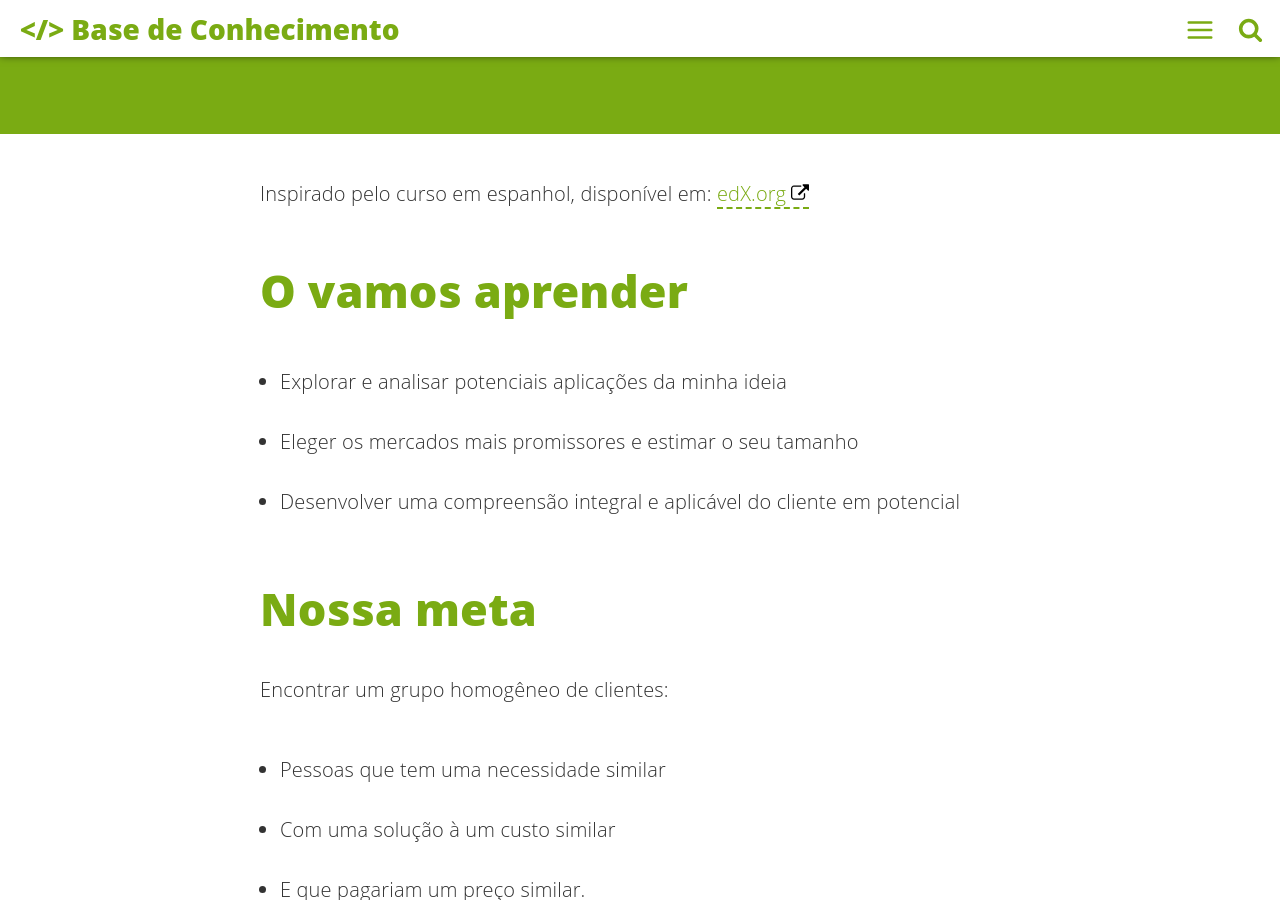
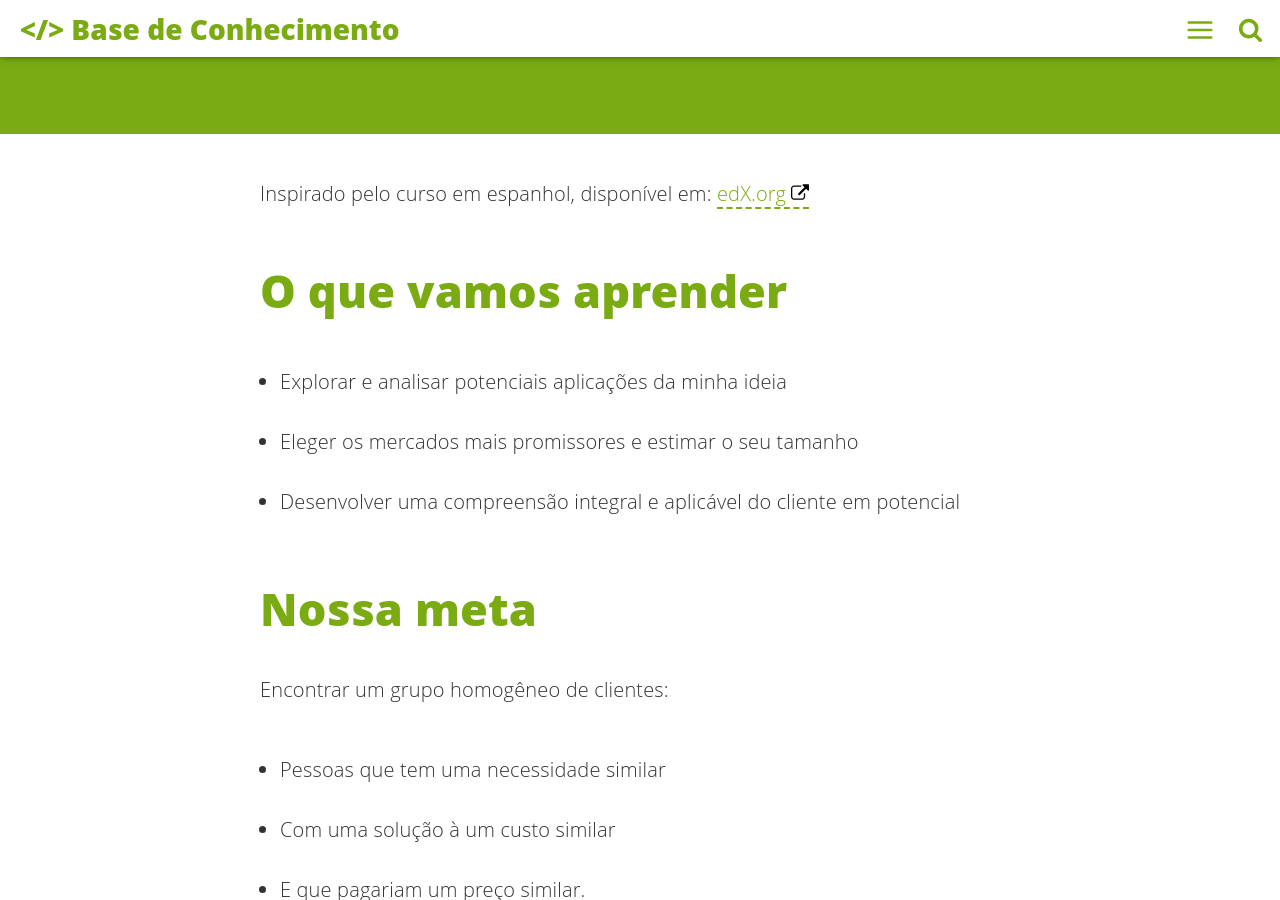
Before and after one commit to IFPB-PRPIPG/IFPB-PRPIPG.github.io, a Jekyll site: the page built from _posts/2018-05-20-segmentacao-de-mercado-parte-1.md, in a window 1280 px wide and 900 px high, scrolled down 366 px. Built offline with Jekyll 4.4.1, drawn with Linux system fonts in a browser that asks for light colours; comment, search, counter and statistics services are not loaded.

Commit message:
Correção ortogŕafica

```diff
--- a/_posts/2018-05-20-segmentacao-de-mercado-parte-1.md
+++ b/_posts/2018-05-20-segmentacao-de-mercado-parte-1.md
@@ -26,7 +26,7 @@ github_username: 'kelvinromero'
 <!-- Content -->
 Inspirado pelo curso em espanhol, disponível em: [edX.org][EDX_COURSE]
 
-# O vamos aprender
+# O que vamos aprender
 
  - Explorar e analisar potenciais aplicações da minha ideia
  - Eleger os mercados mais promissores e estimar o seu tamanho
```
